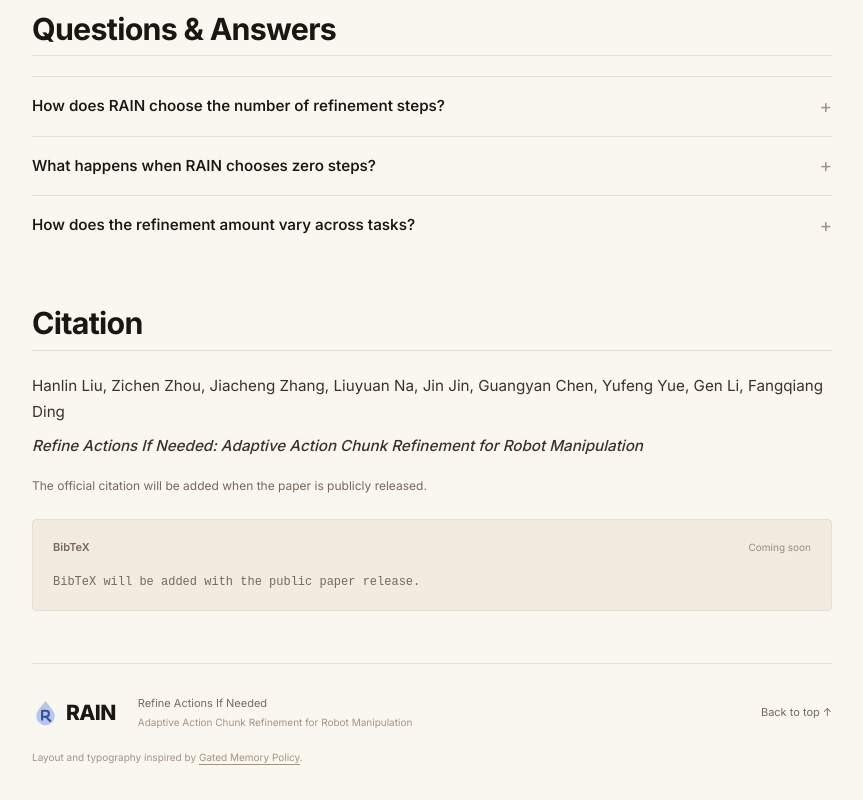
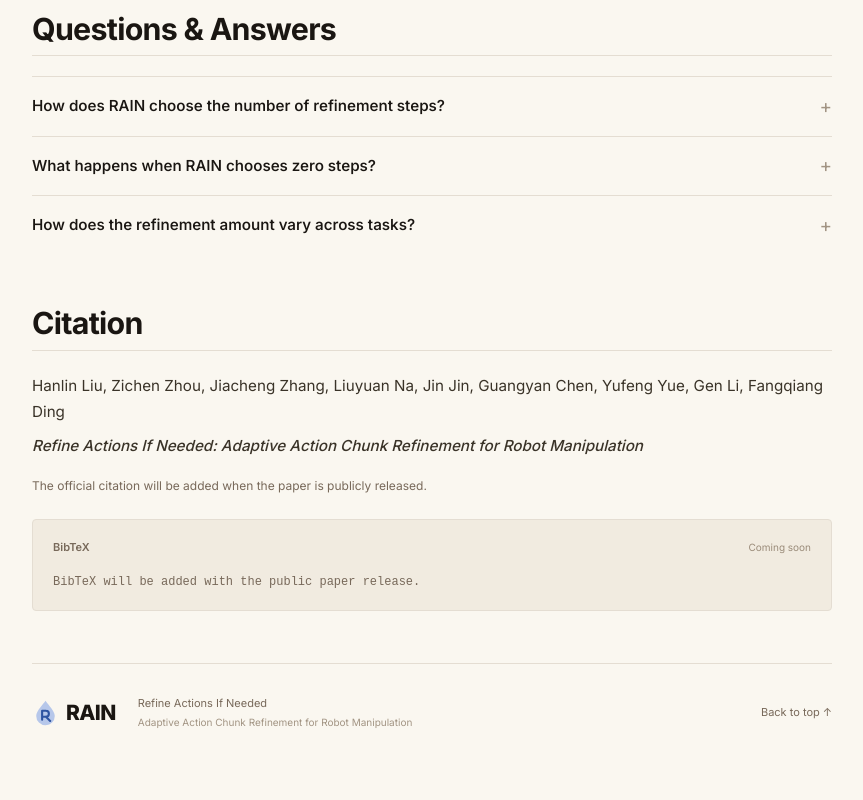
Before and after one commit to rain-policy/rain-policy.github.io, a plain HTML site: page index.html in a window 1280 px wide. Shown: the part 8147-8947 px from the top of the page, without its empty margins (208-1071 px from the left). After the commit the page ends 8926 px from the top, so only its background shows below. Drawn offline with Linux system fonts and the light colour scheme.

Commit message:
Remove visible footer design credit

```diff
--- a/index.html
+++ b/index.html
@@ -115,7 +115,6 @@
     </section>
   </main>
   <footer class="site-footer section-wrap"><a class="wordmark" href="#overview"><img src="assets/rain-mark.svg?v=blue" alt="" width="27" height="27"><span>RAIN</span></a><p>Refine Actions If Needed<br><span>Adaptive Action Chunk Refinement for Robot Manipulation</span></p><a href="#overview">Back to top ↑</a></footer>
-  <p class="design-credit">Layout and typography inspired by <a href="https://gated-memory-policy.github.io/" target="_blank" rel="noopener noreferrer">Gated Memory Policy</a>.</p>
   <dialog id="figure-dialog" aria-label="Enlarged research figure"><button id="dialog-close" class="dialog-close" type="button" aria-label="Close enlarged figure">×</button><img id="dialog-image" alt=""></dialog>
 </body>
 </html>
```
